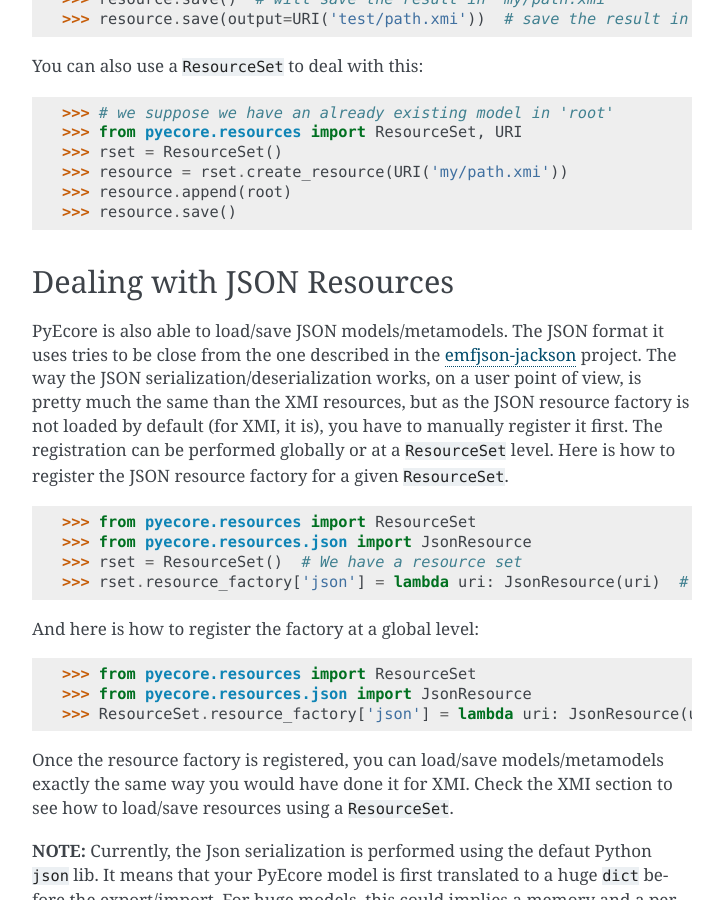
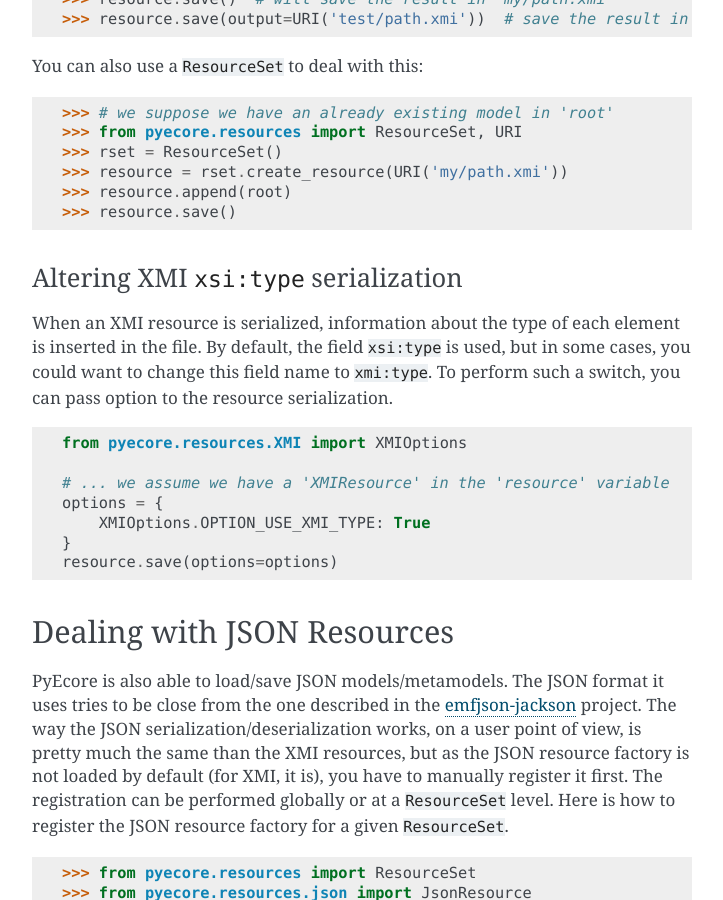
Before and after one commit to pyecore/pyecore, a Sphinx documentation site: the page built from doc/source/user/quickstart.rst, in a window 1280 px wide and 900 px high, scrolled down 11435 px. Shown: the whole window, without its empty margins (388-1111 px from the left). Built offline with Sphinx 7.4.7, drawn with Linux system fonts in a browser that asks for light colours; comment, search, counter and statistics services are not loaded.

Commit message:
Add documentation about XMIOptions for XMI serialization

```diff
--- a/doc/source/user/quickstart.rst
+++ b/doc/source/user/quickstart.rst
@@ -625,6 +625,25 @@ You can also use a ``ResourceSet`` to deal with this:
     >>> resource.save()
 
 
+Altering XMI ``xsi:type`` serialization
+~~~~~~~~~~~~~~~~~~~~~~~~~~~~~~~~~~~~~~~
+
+When an XMI resource is serialized, information about the type of each element
+is inserted in the file. By default, the field ``xsi:type`` is used, but in some
+cases, you could want to change this field name to ``xmi:type``. To perform such
+a switch, you can pass option to the resource serialization.
+
+.. code-block:: python
+
+    from pyecore.resources.XMI import XMIOptions
+
+    # ... we assume we have a 'XMIResource' in the 'resource' variable
+    options = {
+        XMIOptions.OPTION_USE_XMI_TYPE: True
+    }
+    resource.save(options=options)
+
+
 Dealing with JSON Resources
 ---------------------------
 
```
